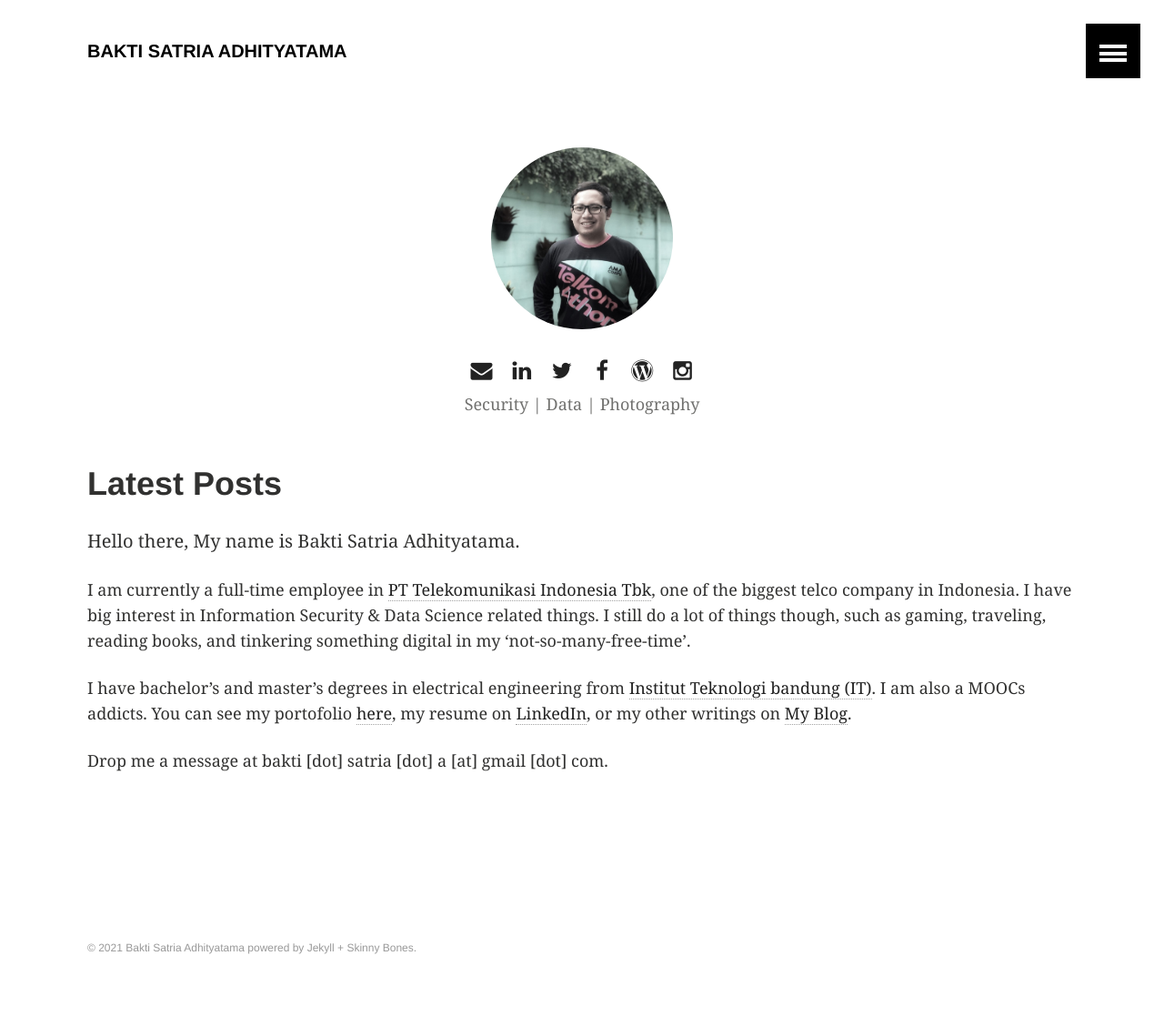
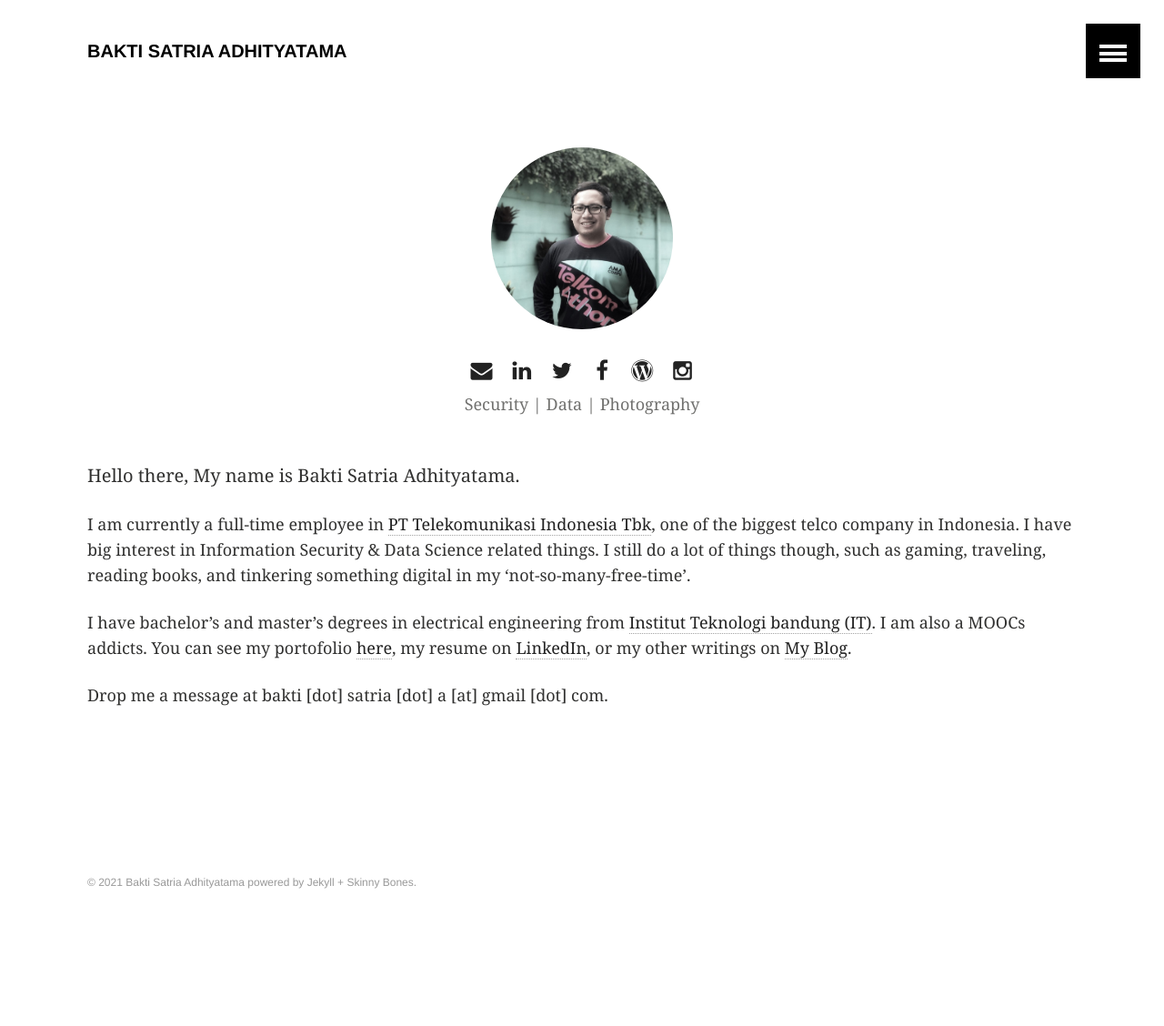
Before and after one commit to baktistr/baktistr.github.io, a Jekyll site: the page built from index.md, in a window 1280 px wide. Shown: the whole page at 91% size. Built offline with Jekyll 4.4.1, drawn with Linux system fonts in a browser that asks for light colours; after the commit the page ends 1056 px from its top, so only the background shows below that.

Commit message:
edit index

```diff
--- a/_includes/header2.html
+++ b/_includes/header2.html
@@ -1,7 +1,7 @@
 <div class="wrapper-normal">
     <div class="header-home">
         <div>
-            <img class="selfie" alt="Mona" src="{{ site.url }}/images/me_athon.jpg">
+            <img class="self-img" alt="Mona" src="{{ site.url }}/images/me_athon.jpg">
         </div>
         <div class="social-links">
             <a class="social" href="mailto:bakti.satria.a@gmail.com">
--- a/_sass/_layout.scss
+++ b/_sass/_layout.scss
@@ -150,7 +150,7 @@
 	z-index: 1;
 }
 
-.selfie {
+.self-img {
 	width: 200px;
     margin-bottom: 25px;
     border-radius: 100%;
@@ -172,6 +172,7 @@
 .social-links i {
 	transition: none;
 }
+
 .social {
 	background: transparent;
     font-size: 24px;
--- a/index.md
+++ b/index.md
@@ -1,7 +1,7 @@
 ---
 layout: archive
 permalink: /
-title: "Latest Posts"
+title: ""
 ---
 
 Hello there, My name is Bakti Satria Adhityatama.
```
